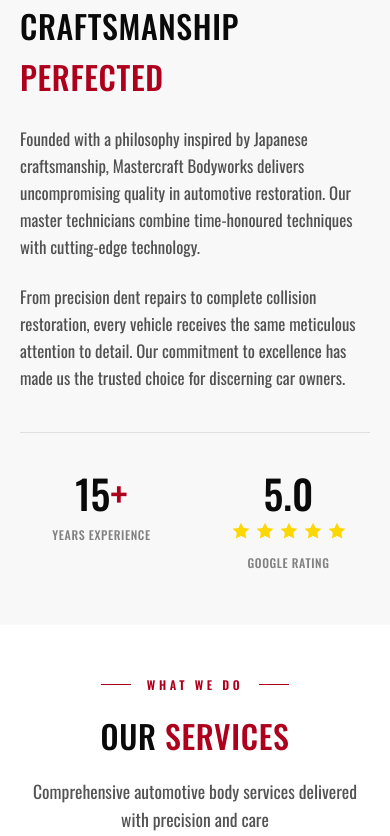
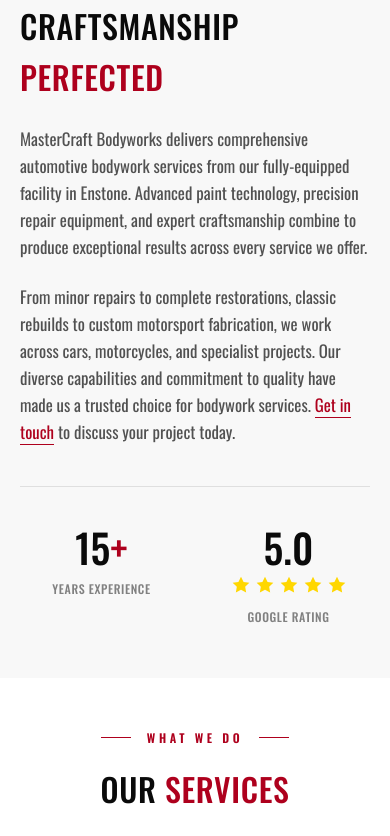
Before and after one commit to antschettino/masterCraftBodyworks2, a React (Vite) app: page / in a window 390 px wide. Shown: the part 1240-2076 px from the top of the page. Built offline with nearby package versions, Linux system fonts and the light colour scheme.

Commit message:
Updated About Us copy and added contact link

```diff
--- a/src/App.css
+++ b/src/App.css
@@ -112,6 +112,8 @@
 .stat-label { font-size: 0.75rem; font-weight: 500; letter-spacing: 0.05em; color: var(--text-muted); text-transform: uppercase; }
 .stat-stars {  display: flex;  gap: 0.25rem;  justify-content: center;  margin: 0.5rem 0;}
 .star-icon {  width: 20px;  height: 20px;  color: #FFD700;}
+.inline-link {  color: var(--accent-primary);  text-decoration: none;  cursor: pointer;  border-bottom: 1px solid var(--accent-primary);  transition: color var(--transition-fast);}
+.inline-link:hover {  color: var(--accent-dark);  border-bottom-color: var(--accent-dark);}
 
 /* Services */
 .services { padding: clamp(80px, 12vh, 140px) 0; background: var(--bg-primary); position: relative; }
@@ -293,6 +295,17 @@
   .contact {
     padding: 50px 0;
   }
+  .service-card:hover {
+    border-color: rgba(0,0,0,0.08);
+    box-shadow: none;
+    transform: none;
+  }
+  .service-card:hover::before {
+    height: 0;
+  }
+  .service-card:hover .service-image img {
+    transform: none;
+  }
 }
 @media (max-width: 500px) {
   .hero-accent-line {
--- a/src/App.jsx
+++ b/src/App.jsx
@@ -98,10 +98,9 @@
           <div className="section-label">About Us</div>
           <h2 className="about-title">Craftsmanship <span className="text-accent">Perfected</span></h2>
           <p className="about-text">
-            Founded with a philosophy inspired by Japanese craftsmanship, Mastercraft Bodyworks delivers uncompromising quality in automotive restoration. Our master technicians combine time-honoured techniques with cutting-edge technology.
-          </p>
+            MasterCraft Bodyworks delivers comprehensive automotive bodywork services from our fully-equipped facility in Enstone. Advanced paint technology, precision repair equipment, and expert craftsmanship combine to produce exceptional results across every service we offer.          </p>
           <p className="about-text">
-            From precision dent repairs to complete collision restoration, every vehicle receives the same meticulous attention to detail. Our commitment to excellence has made us the trusted choice for discerning car owners.
+            From minor repairs to complete restorations, classic rebuilds to custom motorsport fabrication, we work across cars, motorcycles, and specialist projects. Our diverse capabilities and commitment to quality have made us a trusted choice for bodywork services. <a className="inline-link" onClick={() => document.getElementById('contact')?.scrollIntoView({ behavior: 'smooth' })}>Get in touch</a> to discuss your project today.
           </p>
           <div className="about-stats">
             {stats.map((s, i) => (
@@ -192,7 +191,7 @@
     { image: '/gallery/IMG_7110.jpeg', title: 'Detailing', description: 'Professional detailing and Ceramic Coating to protect and enhance your vehicle\'s appearance.', features: ['Paint correction', 'Ceramic coating', 'Protection film'] },
     { image: '/gallery/IMG_6826.jpg', title: 'Wheel Refurbishing', description: 'Expert restoration of damaged alloy wheels to factory-fresh condition, from kerb damage to full refinishing', features: ['Kerb damage', 'Custom finishes'] },
     { image: '/gallery/DSC_1674.jpg', title: 'Fabrication Work', description: 'Metalwork and fabrication for custom builds, classic restorations, and unique modifications.', features: ['Rust repair', 'Chassis work', 'Panel Replacement'] },
-    { image: '/gallery/IMG_7502.jpeg', title: 'Custom Restorations', description: 'Bespoke restoration services crafted to your exact specifications.', features: ['Restorations', 'Modifications'], }
+    { image: '/gallery/IMG_7502.jpeg', title: 'Custom Projects & Restorations', description: 'Bespoke services tailored to your exact project specifications.', features: ['Restorations', 'Modifications', 'Motorsport Projects'], }
   ];
   return (
     <section id="services" className="services">
```
